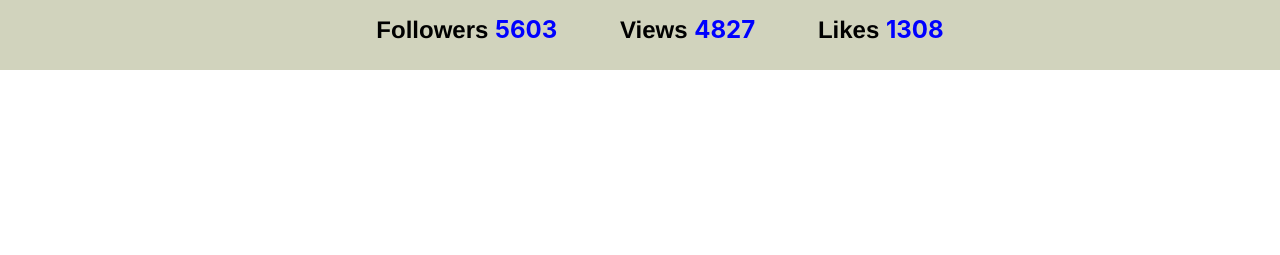
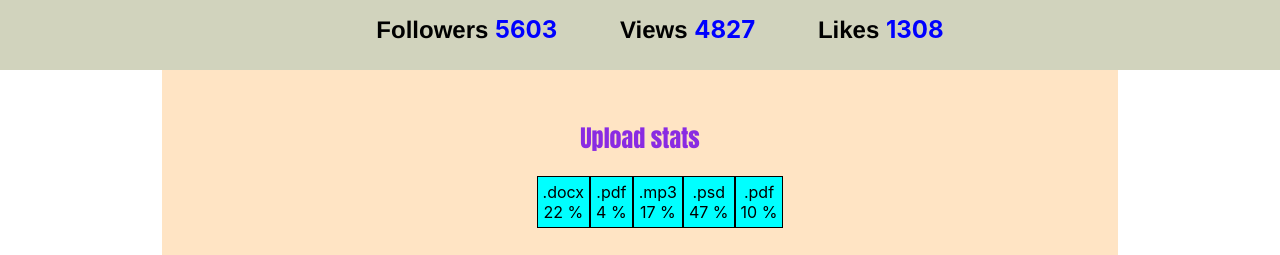
Before and after one commit to Jakkanda/goit-react-hw-01-components, a React (Create React App) app: page / in a window 1280 px wide. Shown: the part 545-800 px from the top of the page. Built offline with nearby package versions, Linux system fonts and the light colour scheme.

Commit message:
2 task Statistics done

```diff
--- a/src/App.js
+++ b/src/App.js
@@ -1,6 +1,8 @@
 import './App.css';
 import { Profile } from './components/Profile/Profile.jsx';
+import { Statistics } from './components/Statistics/Statistics';
 import user from './data/user.json';
+import statisticalData from './data/statistical-data.json';
 
 function App() {
   return (
@@ -12,6 +14,8 @@ function App() {
         avatar={user.avatar}
         stats={user.stats}
       />
+      <Statistics title="Upload stats" stats={statisticalData} />
+      <Statistics stats={statisticalData} />
     </div>
   );
 }
--- /dev/null
+++ b/src/components/Statistics/Statistics.jsx
@@ -0,0 +1,25 @@
+import React from 'react';
+import PropTypes from 'prop-types';
+import styles from './Statistics.module.css';
+
+export function Statistics({ title, stats }) {
+  return (
+    <section className={styles.statistics}>
+      {title && <h2 className={styles.title}>{title}</h2>}
+
+      <ul className={styles.statlist}>
+        {stats.map(stat => (
+          <li className={styles.item} key={stat.id}>
+            <span className="label">{stat.label}</span>
+            <span className="percentage">{stat.percentage} %</span>
+          </li>
+        ))}
+      </ul>
+    </section>
+  );
+}
+
+Statistics.propTypes = {
+  title: PropTypes.string,
+  stats: PropTypes.node,
+};
--- /dev/null
+++ b/src/components/Statistics/Statistics.module.css
@@ -0,0 +1,28 @@
+.statistics {
+  padding: 30px;
+  width: 70%;
+  margin-right: auto;
+  margin-left: auto;
+  background-color: bisque;
+}
+
+.title {
+  font-family: Impact, Haettenschweiler, 'Arial Narrow Bold', sans-serif;
+  font-style: 20px;
+  font-weight: normal;
+  color: blueviolet;
+}
+
+.statlist {
+  list-style: none;
+  display: flex;
+  justify-content: center;
+}
+
+.item {
+  display: flex;
+  flex-direction: column;
+  padding: 5px;
+  border: 1px solid black;
+  background-color: aqua;
+}
--- /dev/null
+++ b/src/data/statistical-data.json
@@ -0,0 +1,7 @@
+[
+  { "id": "id-1", "label": ".docx", "percentage": 22 },
+  { "id": "id-2", "label": ".pdf", "percentage": 4 },
+  { "id": "id-3", "label": ".mp3", "percentage": 17 },
+  { "id": "id-4", "label": ".psd", "percentage": 47 },
+  { "id": "id-5", "label": ".pdf", "percentage": 10 }
+]
```
Also changed, not shown: src/data/friends.json (added, +32 -0 lines), src/data/transactions.json (added, +122 -0 lines), src/components/FriendList/FriendList.jsx (added), src/components/FriendList/FriendList.module.css (added), src/components/TransactionHistory/TransactionHistory.jsx (added), src/components/TransactionHistory/TransactionHistory.module.css (added).
